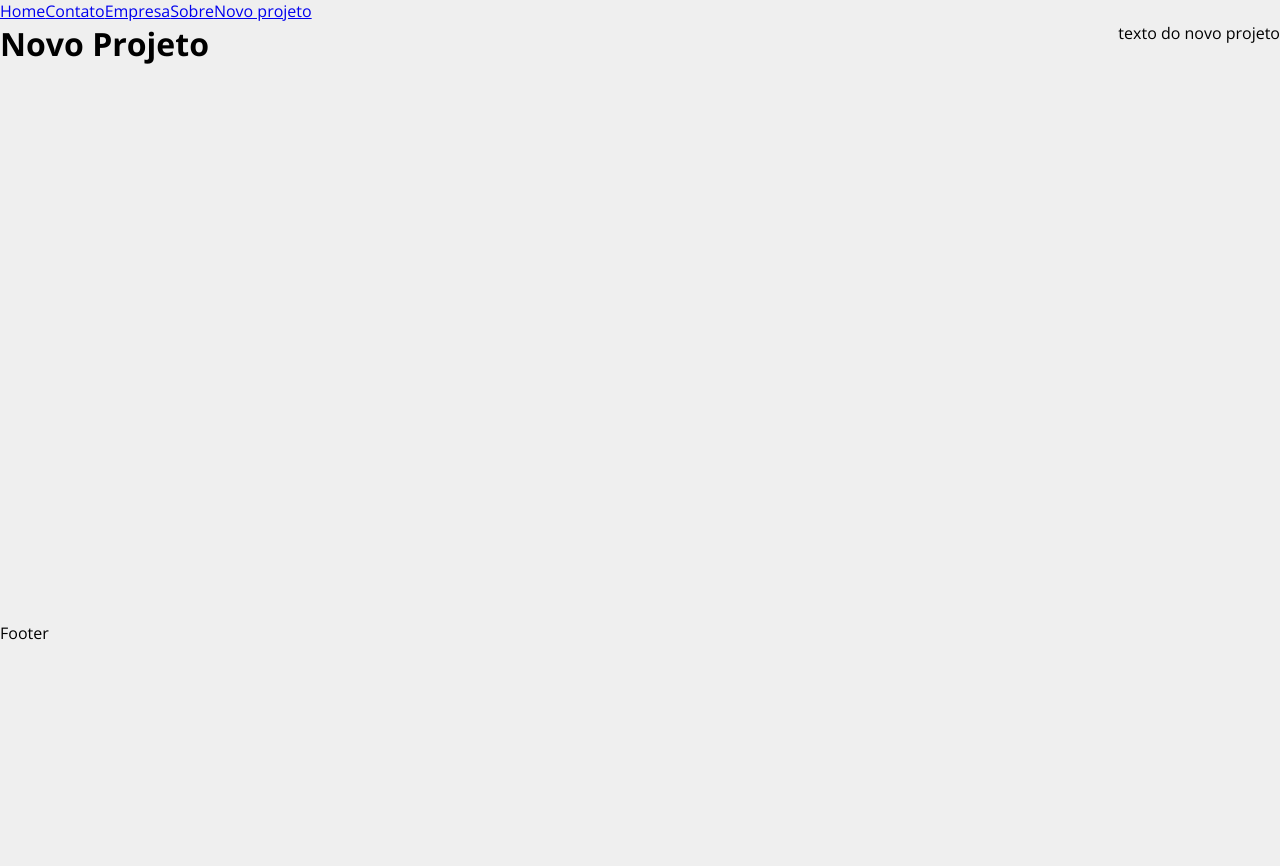
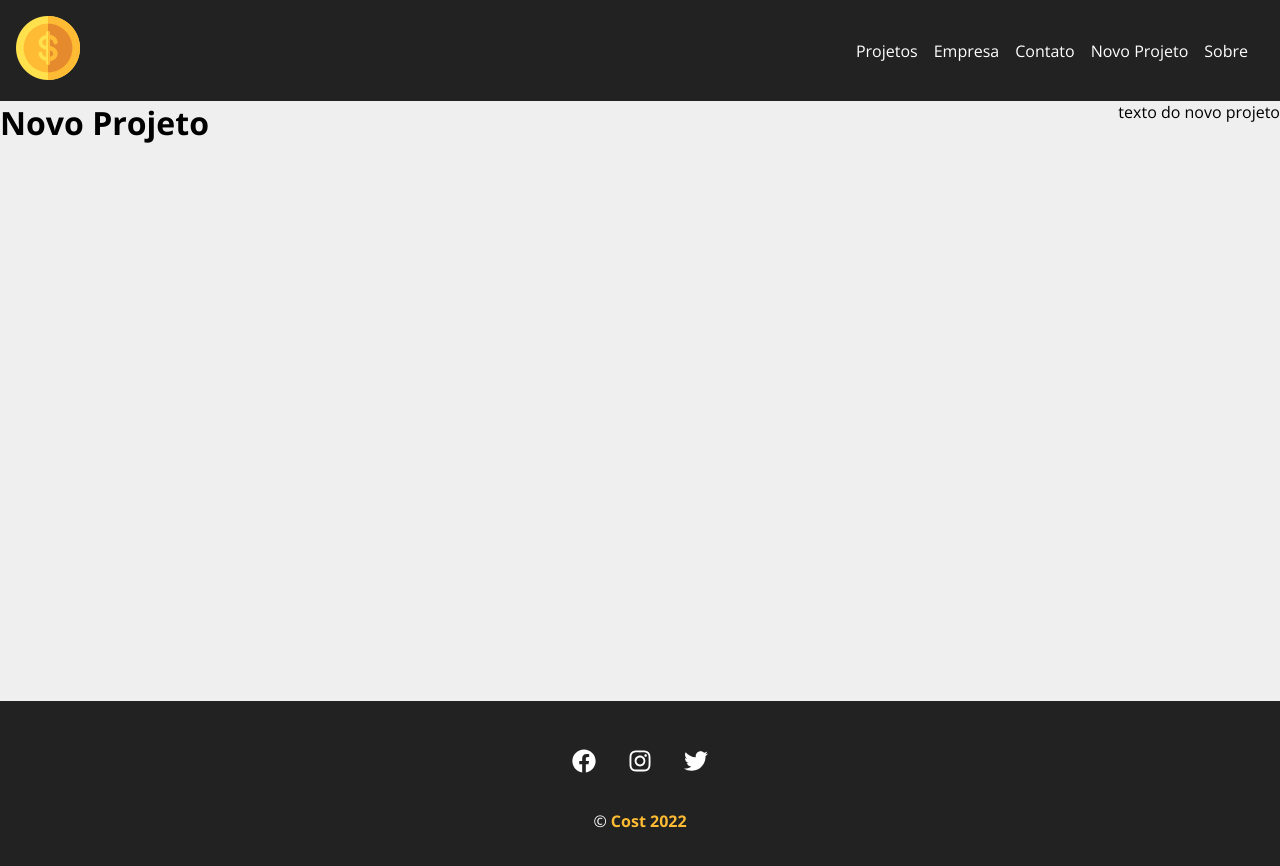
Before and after one commit to alexfarias7/Cost, a React (Vite) app: page /newproject in a window 1280 px wide. Shown: the top 866 px of the page. Before the commit the page ends 800 px from the top, so only its background shows below. Built offline with nearby package versions, Linux system fonts and the light colour scheme.

Commit message:
add navbar and footer

```diff
--- a/src/App.jsx
+++ b/src/App.jsx
@@ -1,4 +1,4 @@
-import { BrowserRouter as Router, Route, Routes, Link } from 'react-router-dom';
+import { BrowserRouter as Router, Route, Routes } from 'react-router-dom';
 
 //* pages
 import Home from './components/pages/Home';
@@ -6,30 +6,28 @@ import Contato from './components/pages/Contato';
 import Sobre from './components/pages/Sobre';
 import NewProject from './components/pages/NewProject';
 import Company from './components/pages/Company';
+import Project from './components/pages/Project';
 //* components
 import Container from './components/layout/Container/Container';
+import Navbar from './components/layout/Navbar/index';
+import Footer from './components/layout/Footer/index'
 //* styled-components
 
 function App() {
   return (
     <Router>
-      <ul>
-        <Link to="/">Home</Link>
-        <Link to="/contact">Contato</Link>
-        <Link to="/company">Empresa</Link>
-        <Link to="/about">Sobre</Link>
-        <Link to="/newproject">Novo projeto</Link>
-      </ul>
-      <Container  minHeight='75vh'>
+      <Navbar />
+      <Container minHeight="75vh">
         <Routes>
           <Route path="/" element={<Home />} />
+          <Route path='/project' element={<Project />} />
           <Route path="/contact" element={<Contato />} />
           <Route path="/company" element={<Company />} />
           <Route path="/about" element={<Sobre />} />
           <Route path="/newproject" element={<NewProject />} />
         </Routes>
       </Container>
-      <p>Footer</p>
+      <Footer />
     </Router>
   );
 }
--- a/src/components/layout/Container/styles.js
+++ b/src/components/layout/Container/styles.js
@@ -4,7 +4,7 @@ export const Container = styled.div`
   width: 100%;
   display: flex;
   justify-content: space-between;
-  margin: 0 auto;
+  margin: 0;
   flex-wrap: wrap;
 
   ${({minHeight})=> css`
--- /dev/null
+++ b/src/components/layout/Footer/index.jsx
@@ -0,0 +1,25 @@
+import { FaFacebook, FaInstagram, FaTwitter } from 'react-icons/fa';
+import * as Styled from './styles';
+
+function Footer() {
+  return (
+    <Styled.Footer>
+      <Styled.SocialList>
+        <li>
+          <FaFacebook />
+        </li>
+        <li>
+          <FaInstagram />
+        </li>
+        <li>
+          <FaTwitter />
+        </li>
+      </Styled.SocialList>
+      <Styled.Paragrafo>
+        &copy; <span>Cost 2022 </span>
+      </Styled.Paragrafo>
+    </Styled.Footer>
+  );
+}
+
+export default Footer;
--- /dev/null
+++ b/src/components/layout/Footer/styles.js
@@ -0,0 +1,34 @@
+import styled from "styled-components";
+
+export const Footer = styled.footer`
+background-color: #222;
+color: white;
+padding: 3em;
+text-align: center;
+`
+export const SocialList = styled.li`
+display: flex;
+justify-content: center;
+list-style-type: none;
+
+& li{
+  margin: 0 1em;
+}
+& li:hover {
+  color: #ffbb33;
+}
+
+& svg{
+  font-size: 1.5em;
+  cursor: pointer;
+}
+`
+
+export const Paragrafo = styled.p`
+margin-top: 2em;
+
+& span {
+  font-weight: bold;
+  color: #ffbb33;
+}
+`
--- /dev/null
+++ b/src/components/layout/Navbar/index.jsx
@@ -0,0 +1,41 @@
+import { Link } from 'react-router-dom';
+
+import * as Styled from './style';
+import logo from '../../../img/costs_logo.png';
+import Container from '../Container/Container';
+
+function Navbar() {
+  return (
+    <Styled.Navbar>
+      <Container minHeight="">
+        <>
+          <Link to="/">
+            {' '}
+            <img src={logo} alt="Cost" />
+          </Link>
+          <Styled.List>
+            <Styled.Item>
+              <Link to="/project"> Projetos</Link>
+            </Styled.Item>
+
+            <Styled.Item>
+              <Link to="/company"> Empresa</Link>
+            </Styled.Item>
+
+            <Styled.Item>
+              <Link to="/contato"> Contato</Link>
+            </Styled.Item>
+            <Styled.Item>
+              <Link to="/newProject"> Novo Projeto</Link>
+            </Styled.Item>
+            <Styled.Item>
+              <Link to="/about"> Sobre</Link>
+            </Styled.Item>
+          </Styled.List>
+        </>
+      </Container>
+    </Styled.Navbar>
+  );
+}
+
+export default Navbar;
--- /dev/null
+++ b/src/components/layout/Navbar/style.js
@@ -0,0 +1,30 @@
+import styled from "styled-components";
+
+export const Navbar = styled.nav`
+display:flex;
+justify-content: space-between;
+background-color: #222;
+padding: 1em;
+
+`
+
+export const List = styled.ul`
+display: flex;
+list-style: none;
+align-items: center;
+`
+
+export const Item = styled.li`
+ margin-right:1em;
+
+ & a{
+   color: #fff;
+   text-decoration: none;
+ }
+
+ & a:hover{
+   color: #ffbb33;
+ }
+
+
+`
--- /dev/null
+++ b/src/components/pages/Project/index.jsx
@@ -0,0 +1,5 @@
+function Project() {
+  return <>Projeto</>;
+}
+
+export default Project;
--- a/src/styles/GlobalStyles.js
+++ b/src/styles/GlobalStyles.js
@@ -21,4 +21,5 @@ htmL{
       height: 100% ;
     font-size: 1.6rem;
   }
+
 `
```
Also changed, not shown: src/components/layout/Navbar/rotes.js (added, +27 -0 lines), src/components/pages/Project/style.js (added).
